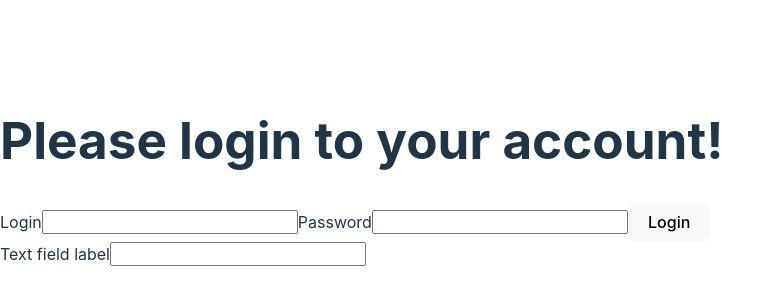
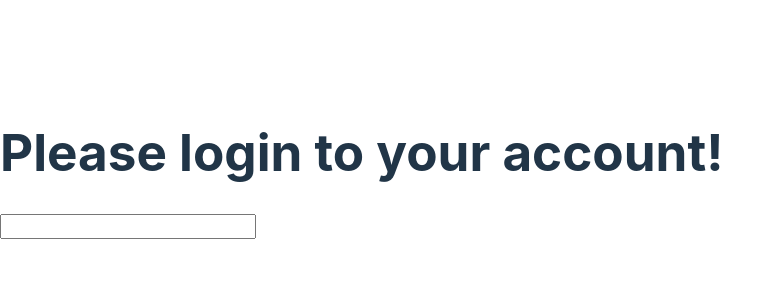
Before and after one commit to ViktoriiaKN/goit-react-project, a React (Vite) app: page / in a window 1280 px wide. Shown: the part 228-528 px from the top of the page, without its empty margins (0-783 px from the left). Built offline with nearby package versions, Linux system fonts and the light colour scheme.

Commit message:
Controlled elements

```diff
--- a/src/components/App.jsx
+++ b/src/components/App.jsx
@@ -1,18 +1,12 @@
 
-import LoginForm from './LoginForm/LoginForm';
-import MyComponent from './MyComponent/MyComponent';
+import SearchBar from './SearchBar/SearchBar';
 
 export const App = () => {
-const handleLogin = (userData) => {
-  console.log(userData);
-};
 
   return (
     <div>
     <h1>Please login to your account!</h1>
-      {/* Передаємо колбек як пропс форми */}
-     <LoginForm onLogin={handleLogin}/>
-     <MyComponent/>
+     <SearchBar/>
     </div>
   );
 };
--- /dev/null
+++ b/src/components/SearchBar/SearchBar.jsx
@@ -0,0 +1,18 @@
+import { useState } from 'react';
+
+const SearchBar = () => {
+  const [inputValue, setInputValue] = useState('');
+
+  const handleChange = (evt) => {
+    setInputValue(evt.target.value); /* evt.target - це місце, де виникла подія, в даному випадку подія виникає в input */
+  }
+
+  return (
+    <div>
+      <input type="text" value={inputValue} onChange={handleChange} />
+      <p>{inputValue}</p>
+    </div>
+  );
+};
+
+export default SearchBar;
```
